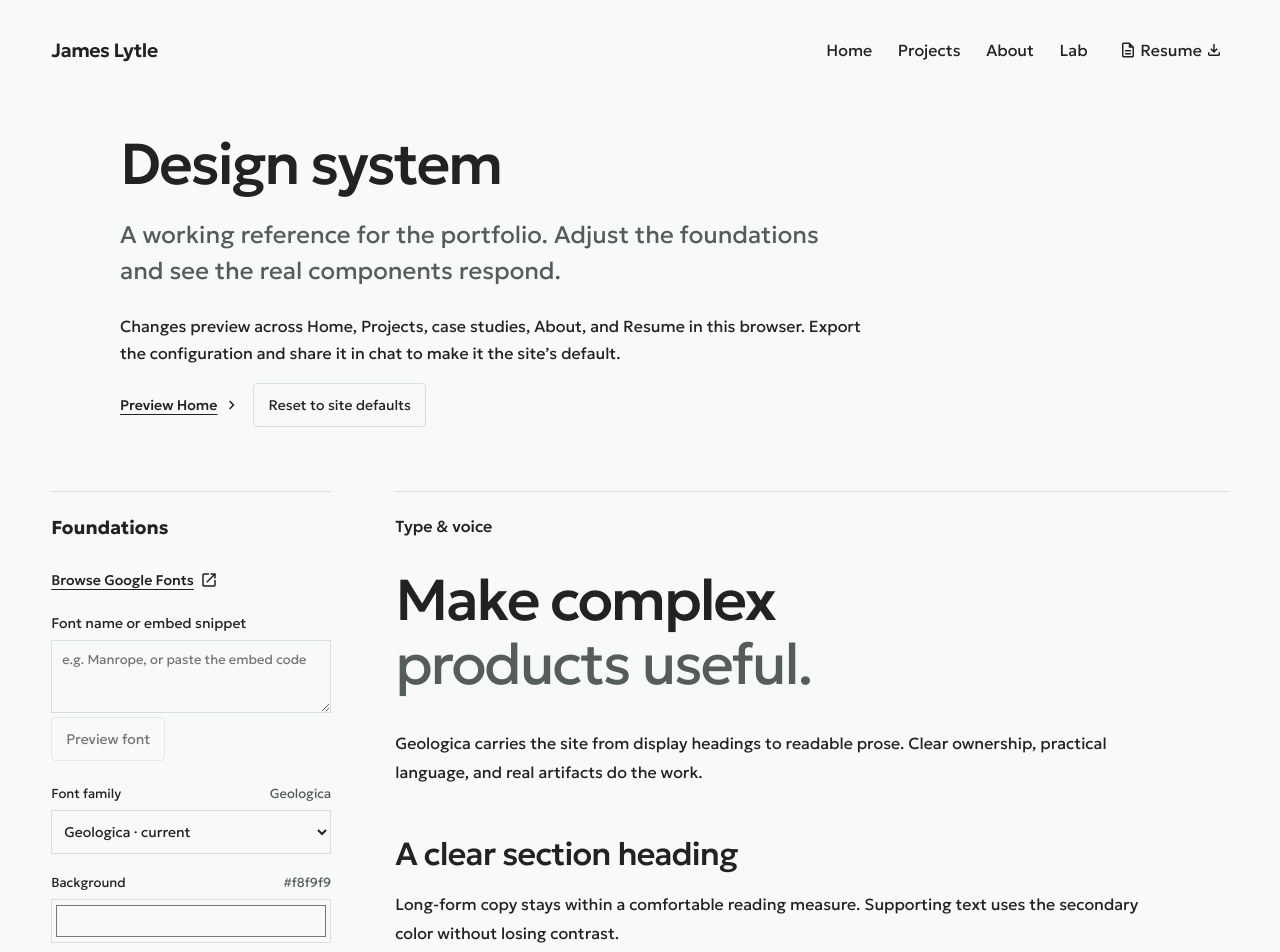
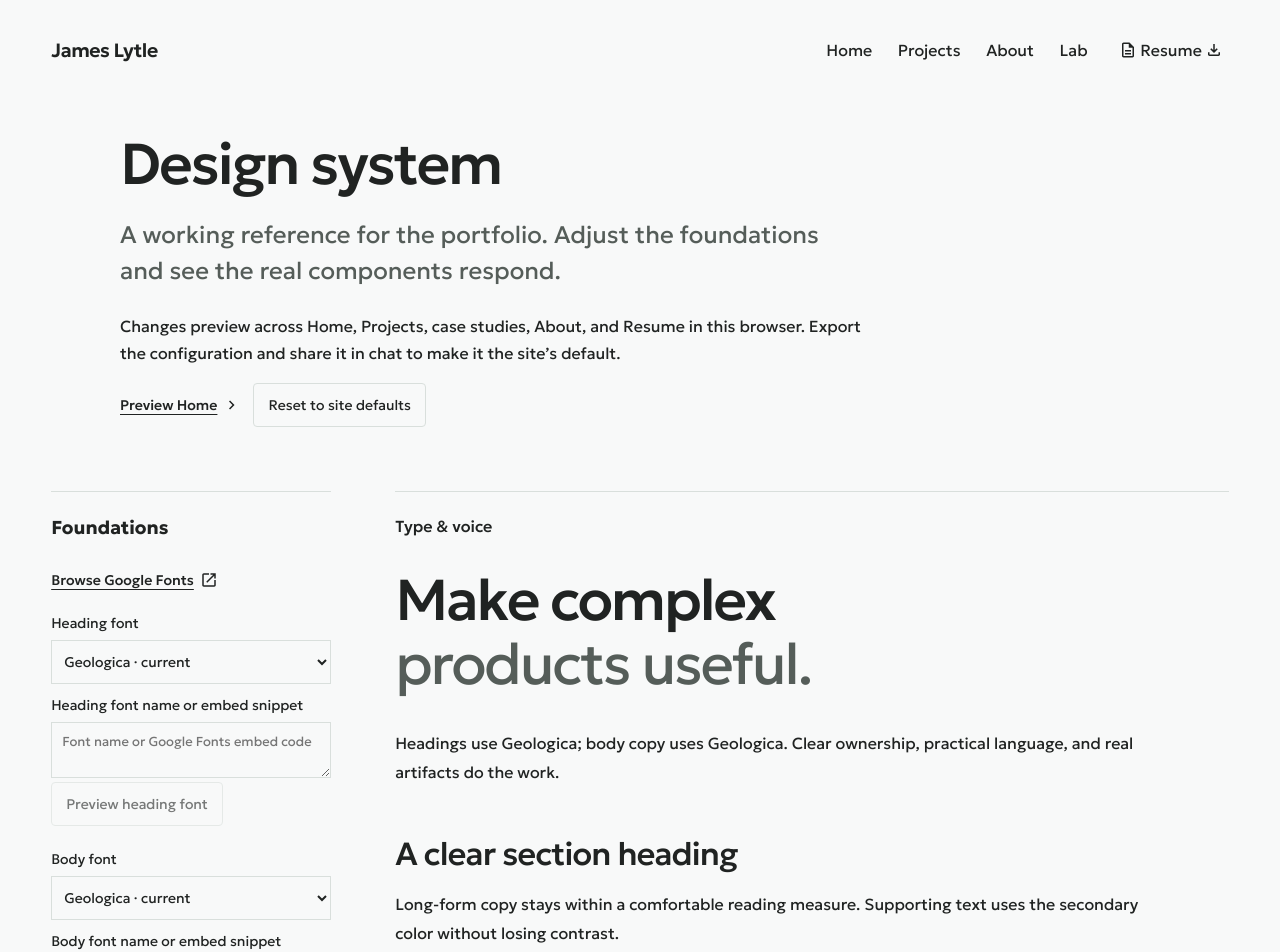
Before and after one commit to 03stories/jameslytle.com, a React (Vite) app: page /sandbox in a window 1280 px wide. Shown: the top 952 px of the page. Built offline with nearby package versions, Linux system fonts and the light colour scheme.

Commit message:
Separate heading and body font roles throughout site

```diff
--- a/src/App.jsx
+++ b/src/App.jsx
@@ -38,8 +38,8 @@ export default function App() {
   }, [designTokens.bg]);
 
   useEffect(() => {
-    loadGoogleFont(designTokens.font).catch(() => {});
-  }, [designTokens.font]);
+    Promise.all([loadGoogleFont(designTokens['heading-font']), loadGoogleFont(designTokens['body-font'])]).catch(() => {});
+  }, [designTokens['heading-font'], designTokens['body-font']]);
 
   useEffect(() => {
     hydrateThemeFromStorage();
--- a/src/design/tokens.js
+++ b/src/design/tokens.js
@@ -15,10 +15,15 @@ export const ranges = {
 };
 export function validateTokens(input) {
   if (!input || typeof input !== 'object' || Array.isArray(input)) throw new Error('Use a JSON object of design tokens.');
+  // Older exports used one font for both roles. Preserve that choice on import.
+  if (Object.hasOwn(input, 'font')) {
+    const { font, ...rest } = input;
+    input = { 'heading-font': font, 'body-font': font, ...rest };
+  }
   const result = { ...defaults };
   for (const [key, value] of Object.entries(input)) {
     if (!Object.hasOwn(defaults, key)) throw new Error(`Unknown token: ${key}`);
-    if (key === 'font') {
+    if (key === 'heading-font' || key === 'body-font') {
       if (typeof value !== 'string' || (!Object.hasOwn(fonts, value) && !/^google:[A-Za-z][A-Za-z0-9 -]{0,79}$/.test(value))) throw new Error('Choose a supported font option.');
     } else if (ranges[key]) {
       const [min, max] = ranges[key];
@@ -29,7 +34,7 @@ export function validateTokens(input) {
   return result;
 }
 export function tokenStyles(tokens) {
-  return Object.fromEntries(Object.entries(tokens).map(([key, value]) => [`--portfolio-${key}`, key === 'font' ? fontInfo(value).stack : typeof value === 'number' ? `${value}${key === 'shadow-opacity' ? '%' : 'px'}` : value]));
+  return Object.fromEntries(Object.entries(tokens).map(([key, value]) => [`--portfolio-${key}`, (key === 'heading-font' || key === 'body-font') ? fontInfo(value).stack : typeof value === 'number' ? `${value}${key === 'shadow-opacity' ? '%' : 'px'}` : value]));
 }
 export function readTokens() {
   try { return validateTokens(JSON.parse(localStorage.getItem(storageKey)) || defaults); } catch { return { ...defaults }; }
--- a/src/design/tokens.json
+++ b/src/design/tokens.json
@@ -1,5 +1,6 @@
 {
-  "font": "geologica",
+  "heading-font": "geologica",
+  "body-font": "geologica",
   "bg": "#f8f9f9",
   "ink": "#202322",
   "muted": "#555d59",
--- a/src/pages/SandboxPage.jsx
+++ b/src/pages/SandboxPage.jsx
@@ -4,7 +4,8 @@ import MaterialIcon from '../components/MaterialIcon';
 import { defaults, fonts, ranges, readTokens, previewTokens, validateTokens, contrast, fontInfo, parseGoogleFont, loadGoogleFont } from '../design/tokens';
 
 const labels = {
-  font: 'Font family',
+  'heading-font': 'Heading font',
+  'body-font': 'Body font',
   bg: 'Background', ink: 'Primary text', muted: 'Secondary text', accent: 'Primary action',
   'accent-hover': 'Action hover', 'action-tint': 'Action tint', line: 'Dividers', 'image-border': 'Image edge',
   'gutter-max': 'Outer gutter ceiling', 'section-max': 'Section spacing ceiling', 'display-max': 'Display size ceiling',
@@ -16,15 +17,6 @@ export default function SandboxPage() {
   const [tokens, setTokens] = useState(defaults);
   const [status, setStatus] = useState('');
   const [importText, setImportText] = useState('');
-  const [fontInput, setFontInput] = useState('');
-  const [fontStatus, setFontStatus] = useState('');
-  const [fontLoading, setFontLoading] = useState(false);
-  async function previewFont() {
-    setFontLoading(true); setFontStatus('Loading font…');
-    try { const font = parseGoogleFont(fontInput); await loadGoogleFont(font); update({ ...tokens, font }); setFontStatus(`Previewing ${fontInfo(font).label}.`); }
-    catch (error) { setFontStatus(error.message); }
-    finally { setFontLoading(false); }
-  }
   useEffect(() => setTokens(readTokens()), []);
   const output = JSON.stringify(tokens, null, 2);
   const update = next => { setTokens(next); previewTokens(next); setStatus('Preview saved in this browser.'); };
@@ -52,22 +44,18 @@ export default function SandboxPage() {
       <div className="design-workspace">
         <aside className="design-controls" aria-label="Design controls">
           <h3>Foundations</h3>
-          <div className="design-custom-font">
-            <a className="portfolio-text-link" href="https://fonts.google.com/" target="_blank" rel="noreferrer">Browse Google Fonts <MaterialIcon name="open_in_new" /></a>
-            <label htmlFor="google-font-input">Font name or embed snippet</label>
-            <textarea id="google-font-input" rows={3} placeholder="e.g. Manrope, or paste the embed code" value={fontInput} onChange={e => setFontInput(e.target.value)} />
-            <button onClick={previewFont} disabled={fontLoading || !fontInput.trim()}>{fontLoading ? 'Loading…' : 'Preview font'}</button>
-            <p role="status">{fontStatus}</p>
-          </div>
-          {Object.entries(tokens).map(([key, value]) => (
+          <a className="portfolio-text-link" href="https://fonts.google.com/" target="_blank" rel="noreferrer">Browse Google Fonts <MaterialIcon name="open_in_new" /></a>
+          <FontControl role="heading" value={tokens['heading-font']} onChange={font => update({ ...readTokens(), 'heading-font': font })} />
+          <FontControl role="body" value={tokens['body-font']} onChange={font => update({ ...readTokens(), 'body-font': font })} />
+          {Object.entries(tokens).filter(([key]) => !key.endsWith('-font')).map(([key, value]) => (
             <label className="design-control" key={key} htmlFor={`token-${key}`}>
-              <span>{labels[key]} <output>{key === 'font' ? fontInfo(value).label.split(' · ')[0] : value}{ranges[key] ? key === 'shadow-opacity' ? '%' : 'px' : ''}</output></span>
-              {key === 'font' ? <select id={`token-${key}`} value={value} onChange={e => update({ ...tokens, font: e.target.value })}>{value.startsWith('google:') && <option value={value}>{fontInfo(value).label} · custom</option>}{Object.entries(fonts).map(([id, font]) => <option key={id} value={id}>{font.label}</option>)}</select> : ranges[key] ? <input id={`token-${key}`} type="range" min={ranges[key][0]} max={ranges[key][1]} step={key === 'display-max' ? 0.1 : 1} value={value} onChange={e => update({ ...tokens, [key]: Number(e.target.value) })} /> : <input id={`token-${key}`} type="color" value={value} onChange={e => update({ ...tokens, [key]: e.target.value })} />}
+              <span>{labels[key]} <output>{value}{ranges[key] ? key === 'shadow-opacity' ? '%' : 'px' : ''}</output></span>
+              {ranges[key] ? <input id={`token-${key}`} type="range" min={ranges[key][0]} max={ranges[key][1]} step={key === 'display-max' ? 0.1 : 1} value={value} onChange={e => update({ ...tokens, [key]: Number(e.target.value) })} /> : <input id={`token-${key}`} type="color" value={value} onChange={e => update({ ...tokens, [key]: e.target.value })} />}
             </label>
           ))}
         </aside>
         <div className="design-specimens">
-          <section className="design-specimen"><h3>Type & voice</h3><div className="home-intro"><h2>Make complex<br /><span>products useful.</span></h2></div><div className="portfolio-editorial-prose"><p>{fontInfo(tokens.font).label.split(' · ')[0]} carries the site from display headings to readable prose. Clear ownership, practical language, and real artifacts do the work.</p><h2>A clear section heading</h2><p>Long-form copy stays within a comfortable reading measure. Supporting text uses the secondary color without losing contrast.</p></div><p className="design-muted">Secondary text · Metadata · Artifact captions</p></section>
+          <section className="design-specimen"><h3>Type & voice</h3><div className="home-intro"><h2>Make complex<br /><span>products useful.</span></h2></div><div className="portfolio-editorial-prose"><p>Headings use {fontInfo(tokens['heading-font']).label.split(' · ')[0]}; body copy uses {fontInfo(tokens['body-font']).label.split(' · ')[0]}. Clear ownership, practical language, and real artifacts do the work.</p><h2>A clear section heading</h2><p>Long-form copy stays within a comfortable reading measure. Supporting text uses the secondary color without losing contrast.</p></div><p className="design-muted">Secondary text · Metadata · Artifact captions</p></section>
           <section className="design-specimen"><h3>Actions & navigation</h3><div className="home-actions"><a className="home-primary-action" href="mailto:jameslytle@hey.com"><MaterialIcon name="mail" />Start a conversation</a><Link className="portfolio-text-link" to="/projects">View projects <MaterialIcon name="chevron_right" /></Link></div><p className="design-muted">Hover or focus Resume in the header to preview its download treatment.</p></section>
           <section className="design-specimen portfolio-project"><div className="portfolio-project-copy"><h3>Real artifacts</h3><p className="portfolio-role">Role: Design and implementation</p><p>Original proportions, a fine image edge, soft corners, and a restrained shadow.</p></div><figure><img src={`${import.meta.env.BASE_URL}content/other-things/photo-palette/default-photo.jpg`} alt="Color study photograph used for the portfolio’s Photo Palette experiment" /><figcaption className="portfolio-figure-label">Image treatment responds to the controls.</figcaption></figure></section>
           <section className="design-specimen"><h3>Contrast checks</h3><ul className="design-contrast">{checks.map(([label, foreground, background]) => { const ratio = contrast(foreground, background); return <li key={label}><span>{label}</span><strong>{ratio.toFixed(2)}:1 · {ratio >= 4.5 ? 'AA body pass' : 'Below AA body target'}</strong></li>; })}</ul></section>
@@ -77,3 +65,30 @@ export default function SandboxPage() {
     </section>
   );
 }
+
+function FontControl({ role, value, onChange }) {
+  const [input, setInput] = useState('');
+  const [status, setStatus] = useState('');
+  const [loading, setLoading] = useState(false);
+  const title = role === 'heading' ? 'Heading' : 'Body';
+  async function preview() {
+    setLoading(true); setStatus('Loading font…');
+    try {
+      const font = parseGoogleFont(input);
+      await loadGoogleFont(font);
+      onChange(font); setStatus(`Previewing ${fontInfo(font).label} for ${role === 'heading' ? 'headings' : 'body text'}.`);
+    } catch (error) { setStatus(error.message); }
+    finally { setLoading(false); }
+  }
+  return <div className="design-custom-font">
+    <label htmlFor={`token-${role}-font`}>{title} font</label>
+    <select id={`token-${role}-font`} value={value} onChange={event => { onChange(event.target.value); setStatus(''); }}>
+      {value.startsWith('google:') && <option value={value}>{fontInfo(value).label} · custom</option>}
+      {Object.entries(fonts).map(([id, font]) => <option key={id} value={id}>{font.label}</option>)}
+    </select>
+    <label htmlFor={`google-${role}-font-input`}>{title} font name or embed snippet</label>
+    <textarea id={`google-${role}-font-input`} rows={2} placeholder="Font name or Google Fonts embed code" value={input} onChange={event => setInput(event.target.value)} />
+    <button onClick={preview} disabled={loading || !input.trim()}>{loading ? 'Loading…' : `Preview ${role} font`}</button>
+    <p role="status">{status}</p>
+  </div>;
+}
--- a/src/styles.css
+++ b/src/styles.css
@@ -764,3 +764,8 @@ select:focus-visible {
 .design-custom-font textarea { width: 100%; padding: 0.625rem; font: inherit; font-size: 0.8125rem; border: 1px solid var(--portfolio-line); background: var(--portfolio-bg); color: var(--portfolio-ink); resize: vertical; }
 .design-custom-font p { font-size: 0.8125rem; line-height: 1.5; }
 .design-custom-font button:disabled { opacity: 0.6; cursor: default; }
+
+.app-shell { font-family: var(--portfolio-body-font); --portfolio-font: var(--portfolio-body-font); }
+.app-shell :is(h1, h2, h3, h4, h5, h6) { font-family: var(--portfolio-heading-font); }
+.design-custom-font select { width: 100%; min-height: 44px; padding: 0.5rem; font: inherit; font-size: 0.875rem; color: var(--portfolio-ink); background: var(--portfolio-bg); border: 1px solid var(--portfolio-line); }
+.design-export textarea { font-family: var(--portfolio-body-font); }
```
Also changed, not shown: 1 other file (tests, documents, lock files or other folders).
